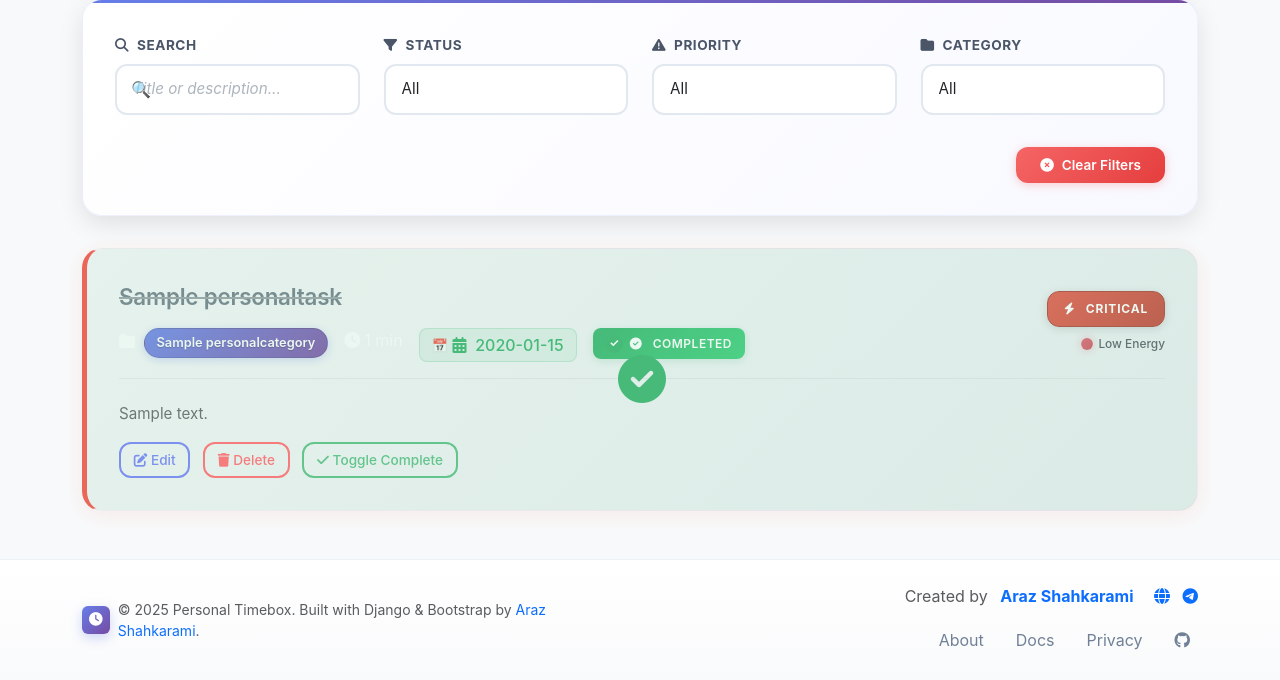
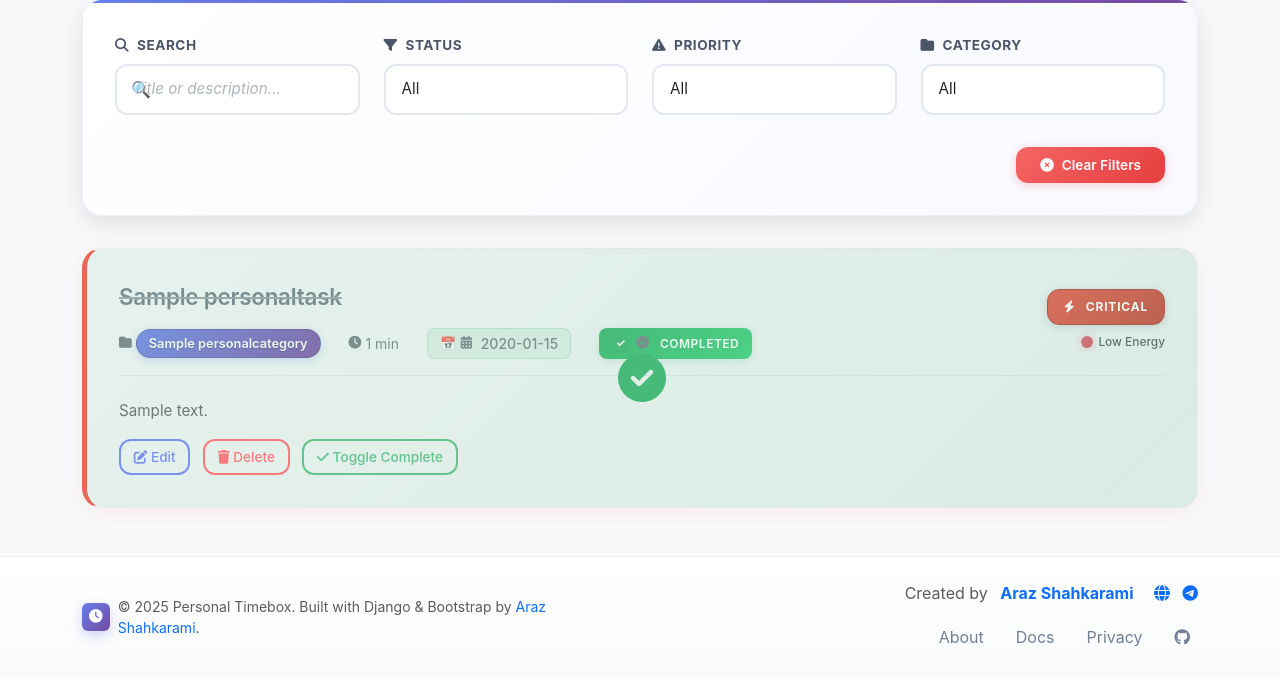
Before and after one commit to arazshah/timeboxing, a Django app: page /en/tasks/ in a window 1280 px wide. Shown: the part 282-962 px from the top of the page. After the commit the page ends 929 px from the top, so only its background shows below. Run offline with Django 4.2, Linux system fonts and the light colour scheme; a user stored in the database is signed in; tables that the repository leaves empty hold one stand-in row (values such as "Sample post"); data that the repository does not hold is empty.

Commit message:
WIP:fix button issues

```diff
--- a/static/css/tasks.css
+++ b/static/css/tasks.css
@@ -724,6 +724,21 @@
 
 /* Inline headline/meta refinements */
 .task-headline { gap: 0.25rem; }
+
+/* Meta item styling - Fix white text visibility */
+.task-headline .meta-item {
+  color: #6c757d; /* Gray color for better visibility */
+  font-size: 0.875rem;
+  display: inline-flex;
+  align-items: center;
+  margin-right: 0.75rem;
+}
+
+.task-headline .meta-item i {
+  color: #6c757d; /* Match text color for icons */
+  font-size: 0.8rem;
+}
+
 .task-headline .meta-inline small {
   display: inline-flex;
   align-items: center;
--- a/templates/personal_timebox/task_list.html
+++ b/templates/personal_timebox/task_list.html
@@ -623,12 +623,6 @@
 
 {% block extra_js %}
 <script>
-  document.addEventListener('DOMContentLoaded', function () {
-    const taskList = document.getElementById('taskList');
-    const taskItems = taskList.querySelectorAll('.task-card');
-    const activeFiltersWrap = document.getElementById('activeFilters');
-    const clearBtn = document.getElementById('clearFiltersBtn');
-
   // Add loading state management
   function showLoading(element) {
     element.style.opacity = '0.6';
@@ -645,6 +639,12 @@
     const loader = element.querySelector('.loading-spinner');
     if (loader) loader.remove();
   }
+
+  document.addEventListener('DOMContentLoaded', function () {
+    const taskList = document.getElementById('taskList');
+    const taskItems = taskList.querySelectorAll('.task-card');
+    const activeFiltersWrap = document.getElementById('activeFilters');
+    const clearBtn = document.getElementById('clearFiltersBtn');
 
     // Enhanced filter function with smooth transitions
     function applyFilters() {
@@ -764,8 +764,9 @@
           'X-CSRFToken': getCookie('csrftoken'),
           'X-Requested-With': 'XMLHttpRequest',
         }
-      }).then(response => {
-        if (response.ok) {
+      }).then(res => res.json())
+        .then(data => {
+          if (data.success) {
             // Add fade out animation
             el.style.animation = 'slideOutUp 0.4s ease-in';
             setTimeout(() => {
```
Lines whose indentation alone changed are shown as unchanged.
